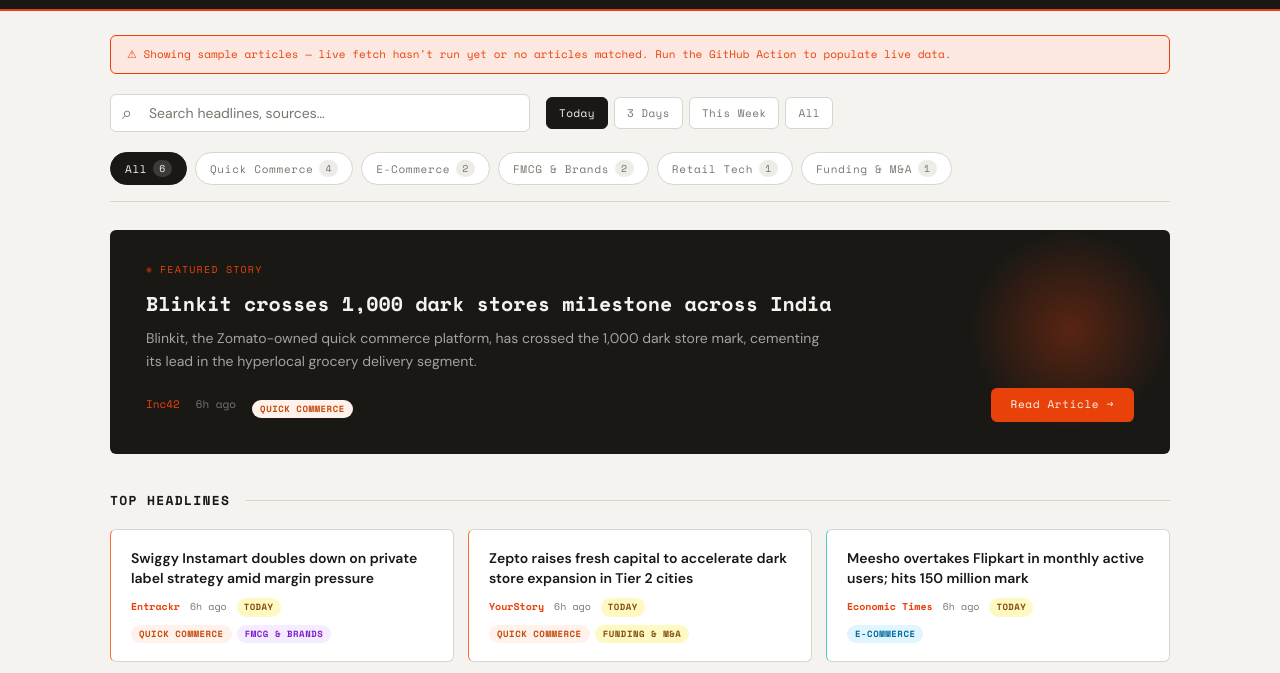
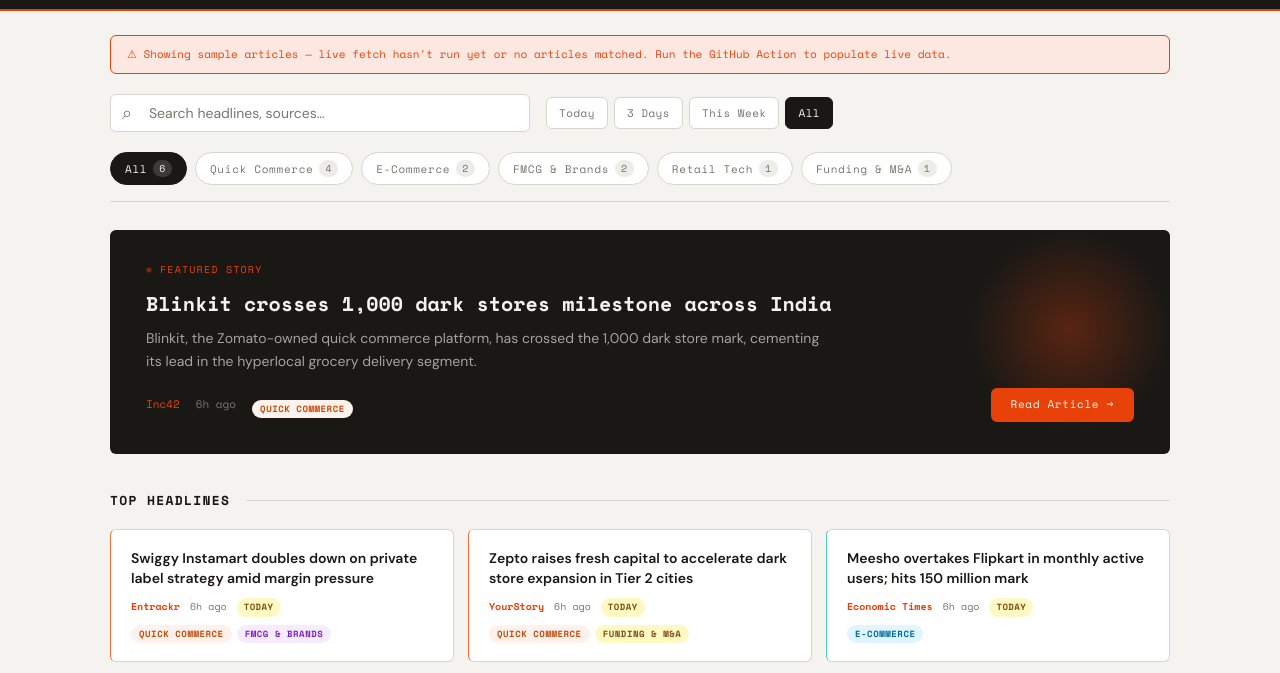
Before and after one commit to tejas-0511/qcom-news, a plain HTML site: page index.html in a window 1280 px wide. Shown: the part 61-734 px from the top of the page. Drawn offline with nearby package versions, Linux system fonts and the light colour scheme.

Commit message:
Add files via upload

```diff
--- a/index.html
+++ b/index.html
@@ -49,10 +49,10 @@
         <button class="search-clear" id="searchClear" aria-label="Clear search">✕</button>
       </div>
       <div class="date-filter">
-        <button class="date-btn active" data-days="1">Today</button>
+        <button class="date-btn" data-days="1">Today</button>
         <button class="date-btn" data-days="3">3 Days</button>
         <button class="date-btn" data-days="7">This Week</button>
-        <button class="date-btn" data-days="0">All</button>
+        <button class="date-btn active" data-days="0">All</button>
       </div>
     </section>
 
```
